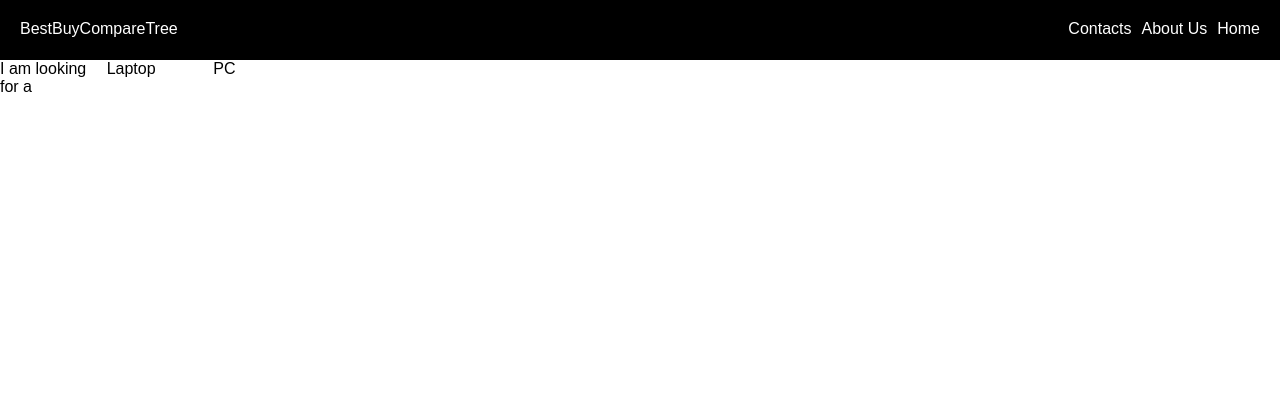
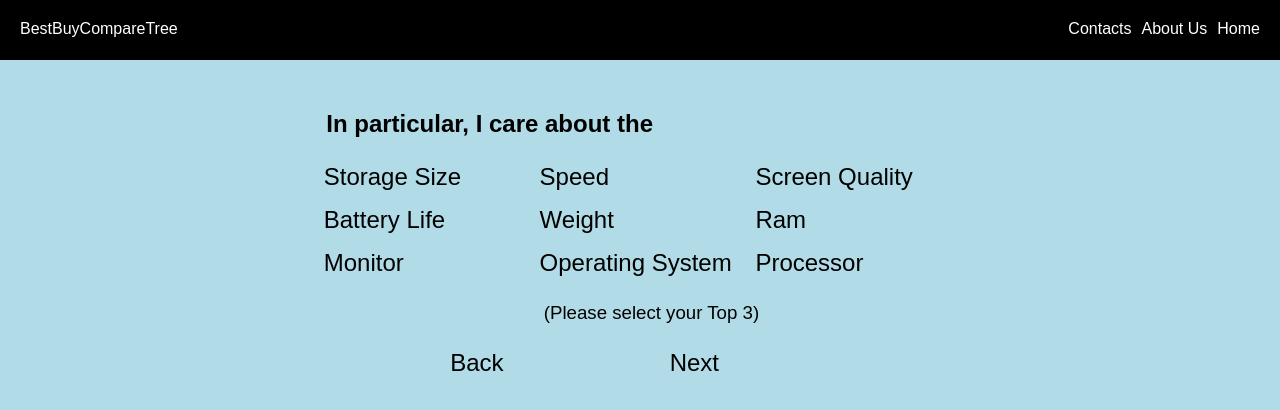
Before and after one commit to victor917/-HACKATHON-BIZHACKS2018, a React (Create React App) app in the folder my-app/: page / in a window 1280 px wide. Shown: the top 410 px of the page. Built offline with nearby package versions, Linux system fonts and the light colour scheme; no server answers.

Commit message:
added specifications.js & UsedFor.js. Edited app.css

```diff
--- a/my-app/src/App.css
+++ b/my-app/src/App.css
@@ -18,16 +18,128 @@
 }
 
 .App-Window {
+  position: absolute;
+  width: 100%;
   height: 100%;
-  background-color: beige;
+  background-color: rgba(133, 199, 216, 0.637);
 }
 
 .components-body {
-    display: grid;
-    grid-template-columns: repeat(12, 1fr);
-    grid-gap: 0rem;
+  display: grid;
+  height: auto;
+  margin-top: 50px;
+  grid-template-columns: repeat(12, 1fr);
+  grid-gap: 25px;
+}
+.statement {
+  font-size: 18pt;
+  grid-column: 4 / span 8;
+  grid-row-start: 1;
+  font-weight: bold;
+}
+.next {
+  font-size: 18pt;
+  justify-self: center;
+  grid-row-start: 4;
+  grid-column: 7;
+}
+.back {
+  font-size: 18pt;
+  justify-self: center;
+  grid-row-start: 4;
+  grid-column: 5;
+}
+.p1 {
+  font-size: 14pt;
+  grid-column: 6 / span 3;
+  grid-row: 3;
+}
+.options-container {
+  display: grid;
+  font-size: 18pt;
+  grid-template-columns: repeat(12, 1fr);
+  grid-column: 1 / span 12;
+  grid-row-start: 2;
+
+  grid-gap: 15px;
+}
+.laptop-option {
+  grid-column: 4 / span 3;
+  grid-row: 6;
 }
 
-#laptop-option {
-    grid-column: 2 / span 2;
+.pc-option {
+  font-size: 18pt;
+  grid-column: 8 / span 3;
+  grid-row: 6;
 }
+
+.gaming-option {
+  font-size: 18pt;
+  grid-column: 3 / span 1;
+  grid-row: 7;
+}
+.design-option {
+  font-size: 18pt;
+  grid-column: 5 / span 1;
+  grid-row: 7;
+}
+.schoolwork-option {
+  font-size: 18pt;
+  grid-column: 7 / span 2;
+  grid-row: 7;
+}
+.leisure-option {
+  font-size: 18pt;
+  grid-column: 10 / span 1;
+  grid-row: 7;
+}
+
+.screen-option {
+  font-size: 18pt;
+  grid-column: 8 / span 2;
+  grid-row: 1;
+}
+.speed-option {
+  font-size: 18pt;
+  grid-column: 6 / span 2;
+  grid-row: 1;
+}
+.storage-option {
+  font-size: 18pt;
+  grid-column: 4 / span 2;
+  grid-row: 1;
+}
+.battery-option {
+  font-size: 18pt;
+  grid-column: 4 / span 2;
+  grid-row: 2;
+}
+
+.weight-option {
+  font-size: 18pt;
+  grid-column: 6 / span 2;
+  grid-row: 2;
+}
+.ram-option {
+  font-size: 18pt;
+  grid-column: 8 / span 2;
+  grid-row: 2;
+}
+.monitor-option {
+  font-size: 18pt;
+  grid-column: 4 / span 2;
+  grid-row: 3;
+}
+
+.os-option {
+  font-size: 18pt;
+  grid-column: 6 / span 2;
+  grid-row: 3;
+}
+
+.processor-option {
+  font-size: 18pt;
+  grid-column: 8 / span 2;
+  grid-row: 3;
+}
--- a/my-app/src/App.js
+++ b/my-app/src/App.js
@@ -1,11 +1,12 @@
 import React, { Component } from 'react';
-import logo from './logo.svg';
 import fetch from 'isomorphic-fetch';
 import './App.css';
 import Header from './Components/Header.js';
 import BuildPart1 from './Components/BuildPart1.js';
 import Prebuilt from './Components/Prebuilt';
 import { inputData } from "./inputData";
+import UsedFor from './Components/UsedFor';
+import Specifications from './Components/Specifications';
 
 class App extends Component {
     constructor() {
@@ -31,10 +32,8 @@ class App extends Component {
 
                 <Header />
                 <div className="App-Window">
-                    <BuildPart1 />
+                    <Specifications />
                 </div>
-
-                <Prebuilt />
             </div>
         );
     }
--- a/my-app/src/Components/Prebuilt.js
+++ b/my-app/src/Components/Prebuilt.js
@@ -12,8 +12,10 @@ class Prebuilt extends Component {
     return (
         <div className="components-body">
             <div className="statement">I am looking for a </div>
-            <div id="Laptop-option" className="prebuilt-options"> Laptop </div>
-            <div id="PC-option" className="prebuilt-options"> PC </div>
+            <div className="options-container">
+              <div className="laptop-option"> Laptop </div>
+              <div className="pc-option"> PC </div>
+            </div>
         </div>
     );
   }
--- /dev/null
+++ b/my-app/src/Components/Specifications.js
@@ -0,0 +1,34 @@
+import React, { Component } from 'react';
+/* make your own CSS file and import it here */
+
+class Specifications extends Component {
+  constructor() {
+    super()
+    this.state = {
+      choice : ''
+    }
+  }
+  render() {
+    return (
+        <div className="components-body">
+            <div className="statement"> In particular, I care about the </div>
+            <div className="p1"> (Please select your Top 3) </div>
+            <div className="options-container">
+              <div className="screen-option"> Screen Quality </div>
+              <div className="speed-option" > Speed </div>
+              <div className="battery-option" > Battery Life </div>
+              <div className="storage-option" > Storage Size</div>
+              <div className="weight-option" > Weight </div>
+              <div className="monitor-option" > Monitor </div>
+              <div className="os-option" > Operating System </div>
+              <div className="ram-option" > Ram </div>
+              <div className="processor-option" > Processor </div>
+            </div>
+            <div className="back"> Back </div>
+            <div className="next"> Next </div>
+        </div>
+    );
+  }
+}
+
+export default Specifications;
--- /dev/null
+++ b/my-app/src/Components/UsedFor.js
@@ -0,0 +1,26 @@
+import React, { Component } from 'react';
+/* make your own CSS file and import it here */
+
+class UsedFor extends Component {
+  constructor() {
+    super()
+    this.state = {
+      choice : ''
+    }
+  }
+  render() {
+    return (
+        <div className="components-body">
+            <div className="statement">I want to use it for </div>
+            <div className="options-container">
+              <div className={"UsedFor-options, design-option"}> Design </div>
+              <div className="schoolwork-option" > School/Work </div>
+              <div className="leisure-option" > Leisure </div>
+              <div className="gaming-option" > Gaming </div>
+            </div>
+        </div>
+    );
+  }
+}
+
+export default UsedFor;
```
